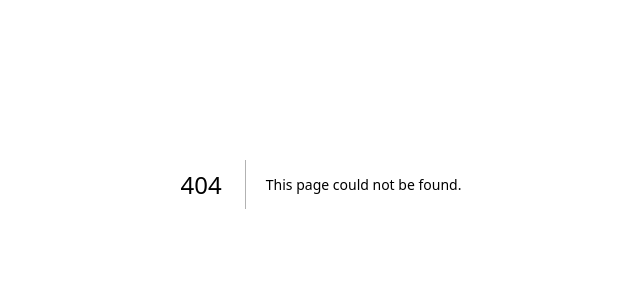
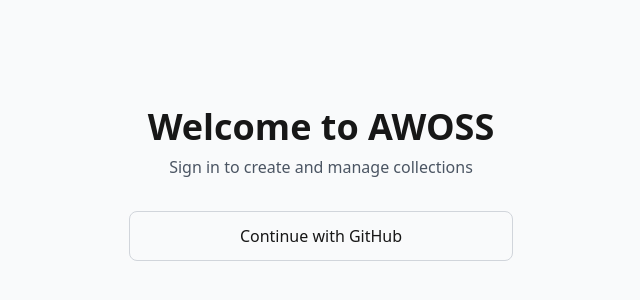
Before and after one commit to 0xmrxp/awoss, a Next.js app: page /login in a window 1280 px wide. Before the commit this address had no page. Shown: the part 216-516 px from the top of the page, without its empty margins (319-959 px from the left). Built offline with nearby package versions, Linux system fonts and the light colour scheme; no server answers.

Commit message:
feat: add login page

```diff
--- /dev/null
+++ b/app/login/page.tsx
@@ -0,0 +1,28 @@
+import { signIn } from "@/auth";
+
+export default function LoginPage() {
+  return (
+    <div className="min-h-screen flex items-center justify-center bg-gray-50">
+      <div className="max-w-md w-full space-y-8 p-8">
+        <div className="text-center">
+          <h1 className="text-4xl font-bold">Welcome to AWOSS</h1>
+          <p className="mt-2 text-gray-600">Sign in to create and manage collections</p>
+        </div>
+
+        <form
+          action={async () => {
+            "use server";
+            await signIn("github", { redirectTo: "/collections" });
+          }}
+        >
+          <button
+            type="submit"
+            className="w-full flex items-center justify-center gap-3 py-3 px-4 border border-gray-300 rounded-lg hover:bg-white transition font-medium"
+          >
+            <span>Continue with GitHub</span>
+          </button>
+        </form>
+      </div>
+    </div>
+  );
+}
```
